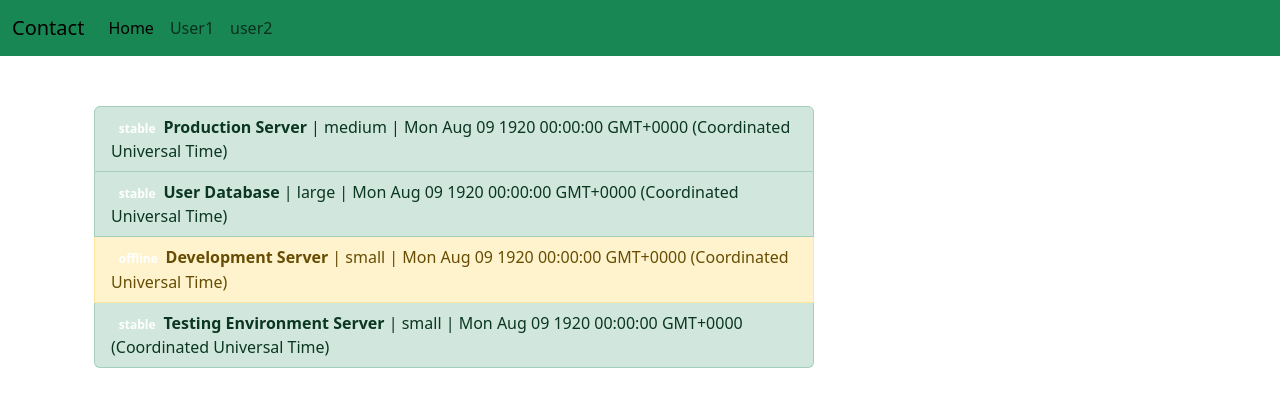
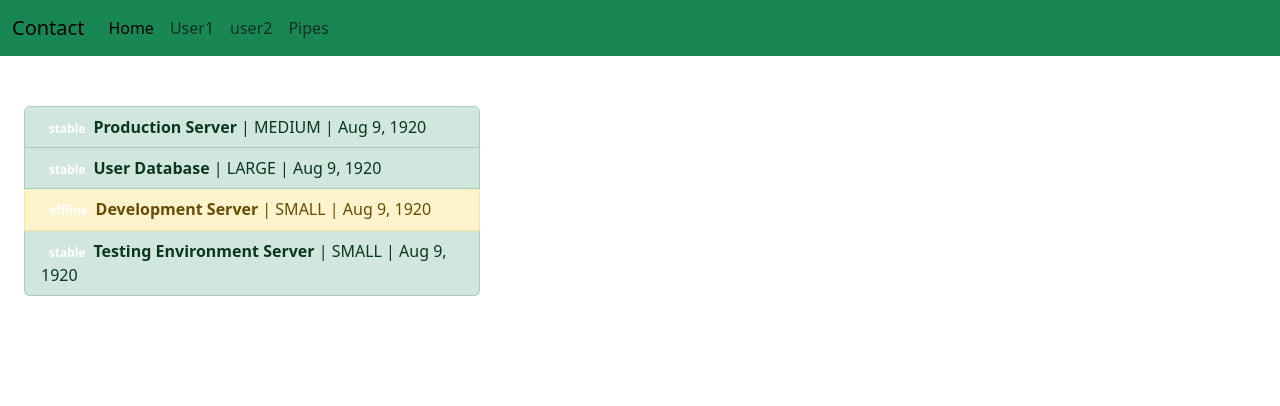
Before and after one commit to kumarnivi/Udemy-Observable, an Angular app: page /pipes in a window 1280 px wide. Before the commit this address led to /. Shown: the top 406 px of the page. Built offline with nearby package versions, Linux system fonts and the light colour scheme.

Commit message:
add upperCase and Date pipes

```diff
--- a/src/app/app-routing.module.ts
+++ b/src/app/app-routing.module.ts
@@ -3,10 +3,12 @@ import { RouterModule, Routes } from '@angular/router';
 
 import { HomeComponent } from './home/home.component';
 import { UserComponent } from './user/user.component';
+import { PipesComponent } from './pipes/pipes.component';
 
 const routes: Routes = [
   {path: '', component: HomeComponent},
-  {path: 'user/:id', component: UserComponent}
+  {path: 'user/:id', component: UserComponent},
+  {path: 'pipes', component: PipesComponent}
 ];
 
 @NgModule({
--- a/src/app/app.component.html
+++ b/src/app/app.component.html
@@ -35,7 +35,9 @@
           <li class="nav-item">
             <a class="nav-link" [routerLink]="['user', 2]">user2</a>
           </li>
-
+          <li class="nav-item">
+            <a class="nav-link" [routerLink]="['pipes']">Pipes</a>
+          </li>
         </ul>
       </div>
     </div>
@@ -52,5 +54,5 @@
   </div>
 </div>
  <div class="container">
-  <app-pipes></app-pipes>
+  <!-- <app-pipes></app-pipes> -->
  </div>
--- a/src/app/pipes/pipes.component.html
+++ b/src/app/pipes/pipes.component.html
@@ -10,7 +10,9 @@
               class="badge">
               {{ server.status }}
             </span>
-            <strong>{{ server.name }}</strong> | {{ server.instanceType }} | {{ server.started }}
+            <strong>{{ server.name }}</strong>
+             | {{ server.instanceType | uppercase }} |
+              {{ server.started | date }}
           </li>
         </ul>
       </div>
```
